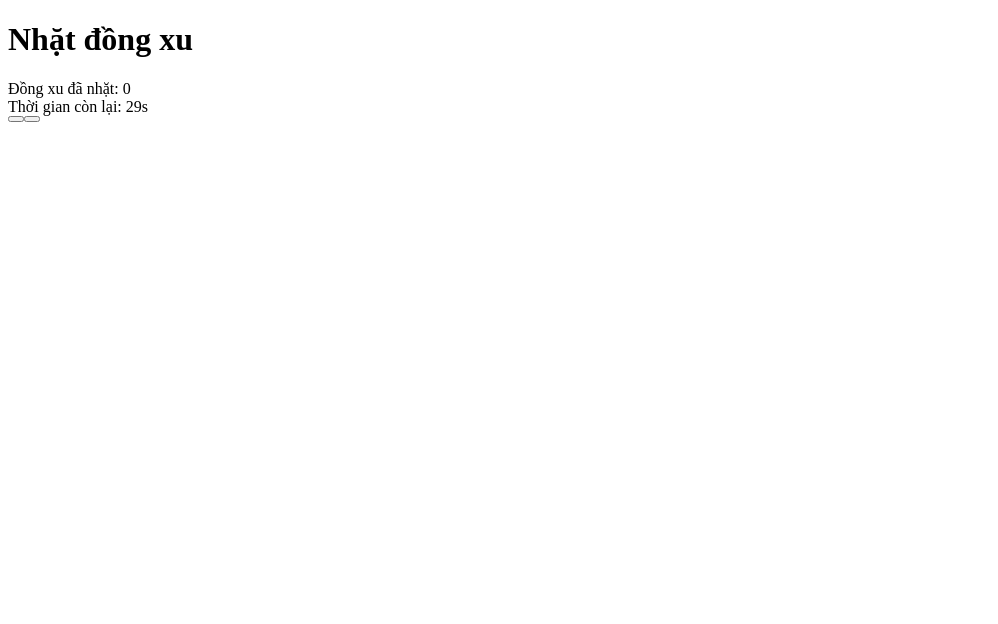
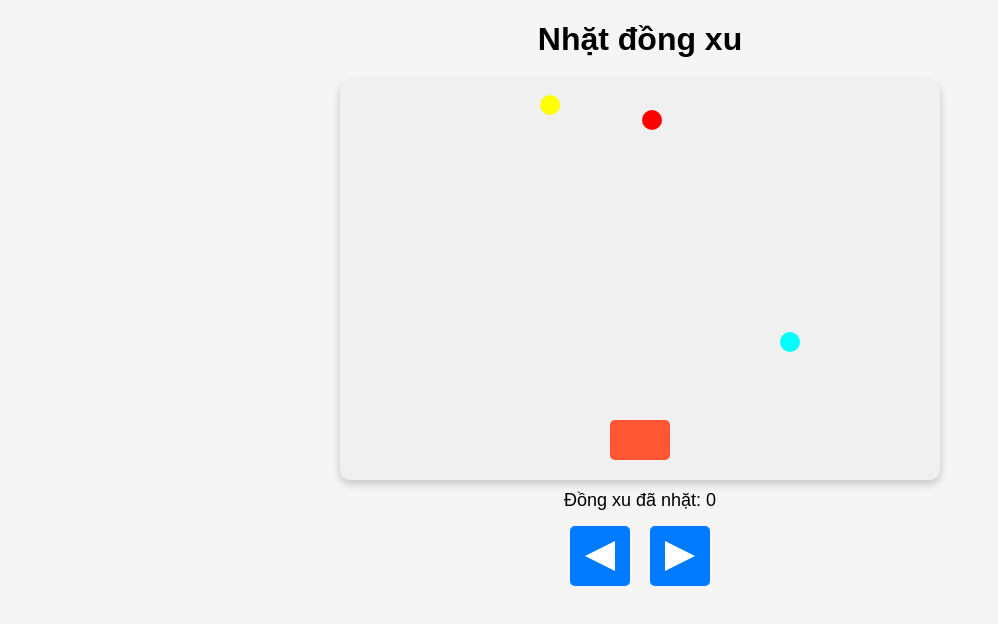
Before and after one commit to chinh-2o04/hvc204, a plain HTML site: page index.html in a window 1280 px wide. Both pictures are taken after a click on the button "Đồng ý". Shown: the whole page, without its empty margins (0-998 px from the left). Drawn offline with Linux system fonts and the light colour scheme.

Commit message:
Update index.html

```diff
--- a/index.html
+++ b/index.html
@@ -5,7 +5,95 @@
     <meta name="viewport" content="width=device-width, initial-scale=1.0">
     <title>Nhặt đồng xu</title>
     <style>
-        /* CSS giữ nguyên */
+        body {
+            font-family: Arial, sans-serif;
+            text-align: center;
+            margin: 0;
+            padding: 0;
+            background-color: #f5f5f5;
+            -webkit-touch-callout: none; /* Chặn giữ nút để không bị bôi đen */
+            -webkit-user-select: none;
+            -moz-user-select: none;
+            -ms-user-select: none;
+            user-select: none;
+        }
+        #introScreen {
+            margin-top: 50px;
+        }
+        #gameArea {
+            width: 600px;
+            height: 400px;
+            background-color: #f0f0f0;
+            margin: 0 auto;
+            position: relative;
+            overflow: hidden;
+            display: none;
+            border-radius: 10px;
+            box-shadow: 0 4px 8px rgba(0, 0, 0, 0.2);
+        }
+        .basket {
+            position: absolute;
+            bottom: 20px;
+            left: 270px;
+            width: 60px;
+            height: 40px;
+            background-color: #FF5733;
+            border-radius: 5px;
+        }
+        .coin {
+            position: absolute;
+            width: 20px;
+            height: 20px;
+            border-radius: 50%;
+        }
+        .coin.gold { background-color: yellow; } /* 1 điểm */
+        .coin.red { background-color: red; } /* 2 điểm */
+        .coin.pink { background-color: pink; } /* 3 điểm */
+        .coin.diamond { background-color: cyan; } /* 10 điểm */
+        button {
+            padding: 10px 20px;
+            font-size: 16px;
+            margin: 5px;
+            cursor: pointer;
+            background-color: #007bff;
+            color: white;
+            border: none;
+            border-radius: 5px;
+        }
+        #winMessage, #reward, #timer {
+            font-size: 18px;
+            font-weight: bold;
+            display: none;
+        }
+        #mobileControls {
+            display: flex;
+            justify-content: center;
+            gap: 10px;
+            margin-top: 10px;
+        }
+        .control-button {
+            padding: 10px;
+            background-color: #007bff;
+            color: white;
+            border: none;
+            border-radius: 5px;
+            font-size: 16px;
+            width: 60px;
+            height: 60px;
+            display: flex;
+            align-items: center;
+            justify-content: center;
+            user-select: none;
+        }
+        .triangle-left, .triangle-right {
+            width: 0;
+            height: 0;
+            border-top: 15px solid transparent;
+            border-bottom: 15px solid transparent;
+        }
+        .triangle-left { border-right: 30px solid white; }
+        .triangle-right { border-left: 30px solid white; }
+        #scoreBoard { font-size: 18px; margin-top: 10px; }
     </style>
 </head>
 <body>
@@ -13,7 +101,6 @@
 
     <div id="introScreen">
         <p>Làm quen với tớ nhé?</p>
-        <input type="text" id="playerName" placeholder="Nhập tên của bạn" />
         <button id="agreeBtn" onclick="startGame()">Đồng ý</button>
         <button id="disagreeBtn" onclick="moveButton()">Không đồng ý</button>
     </div>
@@ -52,26 +139,16 @@
         let timeRemaining = 31;
         let moveInterval;
         let gameInterval, timerInterval;
-        let playerName = "";
 
         function startGame() {
-            // Lấy tên người chơi từ ô nhập
-            playerName = document.getElementById('playerName').value || "Người chơi";
             document.getElementById('introScreen').style.display = 'none';
             gameArea.style.display = 'block';
             document.getElementById('mobileControls').style.display = 'flex';
-
-            // Reset trạng thái trò chơi
             score = 0;
             scoreDisplay.textContent = score;
             timeRemaining = 31;
             timerDisplay.textContent = timeRemaining;
             fallingItems = [];
-            winMessage.style.display = 'none';
-            rewardMessage.style.display = 'none';
-            claimBtn.style.display = 'none';
-
-            // Bắt đầu trò chơi
             gameInterval = setInterval(gameLoop, 100);
             timerInterval = setInterval(countdown, 1000);
         }
@@ -91,11 +168,86 @@
             showWinMessage();
         }
 
+        function startMove(direction) {
+            stopMove();
+            moveInterval = setInterval(() => moveBasket(direction), 50);
+        }
+
+        function stopMove() {
+            clearInterval(moveInterval);
+        }
+
+        function moveBasket(direction) {
+            if (direction === 'left' && basketX > 0) {
+                basketX -= 10;
+            } else if (direction === 'right' && basketX < 540) {
+                basketX += 10;
+            }
+            basket.style.left = `${basketX}px`;
+        }
+
+        function generateFallingItem() {
+            let fallingItem = document.createElement('div');
+            let randomType = Math.random();
+            if (randomType < 0.7) {
+                fallingItem.classList.add('coin', 'gold');
+                fallingItem.dataset.points = 1;
+            } else if (randomType < 0.9) {
+                fallingItem.classList.add('coin', 'red');
+                fallingItem.dataset.points = 2;
+            } else if (randomType < 0.98) {
+                fallingItem.classList.add('coin', 'pink');
+                fallingItem.dataset.points = 3;
+            } else {
+                fallingItem.classList.add('coin', 'diamond');
+                fallingItem.dataset.points = 10;
+            }
+            fallingItem.style.left = `${Math.floor(Math.random() * 580)}px`;
+            fallingItem.style.top = '0px';
+            gameArea.appendChild(fallingItem);
+            fallingItems.push(fallingItem);
+        }
+
+        function moveFallingItems() {
+            for (let i = 0; i < fallingItems.length; i++) {
+                let fallingItem = fallingItems[i];
+                let speed = 5;
+                if (fallingItem.classList.contains('pink')) speed = 8;
+                else if (fallingItem.classList.contains('diamond')) speed = 12;
+
+                let itemY = parseInt(fallingItem.style.top.replace('px', '') || 0);
+                if (itemY > 400) {
+                    fallingItem.remove();
+                    fallingItems.splice(i, 1);
+                } else {
+                    fallingItem.style.top = `${itemY + speed}px`;
+                }
+            }
+        }
+
+        function checkCollision() {
+            for (let i = 0; i < fallingItems.length; i++) {
+                let item = fallingItems[i];
+                let itemRect = item.getBoundingClientRect();
+                let basketRect = basket.getBoundingClientRect();
+
+                if (itemRect.bottom > basketRect.top &&
+                    itemRect.right > basketRect.left &&
+                    itemRect.left < basketRect.right) {
+                    score += parseInt(item.dataset.points);
+                    scoreDisplay.textContent = score;
+                    item.remove();
+                    fallingItems.splice(i, 1);
+                    if (score >= 100) endGame();
+                }
+            }
+        }
+
         function showWinMessage() {
             let cashReward = (Math.floor(score / 10) * 1000).toLocaleString();
             winMessage.style.display = 'block';
             rewardMessage.style.display = 'block';
-            rewardMessage.textContent = `${playerName}, bạn đã thu thập được ${cashReward} VND!`;
+            rewardMessage.textContent = `Bạn đã thu thập được ${cashReward} VND!`;
             claimBtn.style.display = 'inline';
         }
 
@@ -115,8 +267,6 @@
             moveFallingItems();
             checkCollision();
         }
-
-        /* Các hàm generateFallingItem, moveFallingItems, checkCollision giữ nguyên */
     </script>
 </body>
 </html>
```
